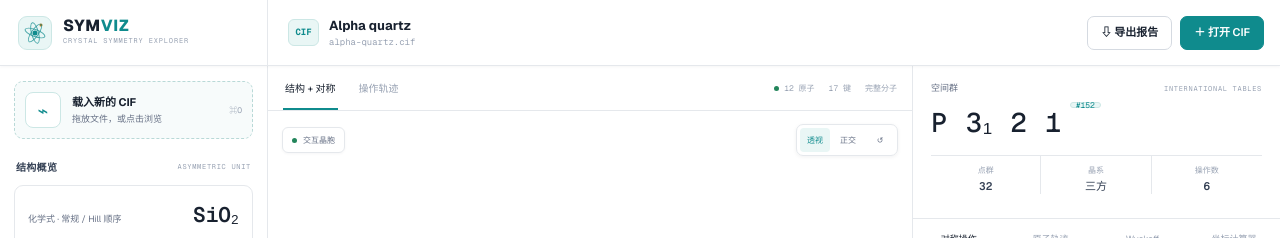
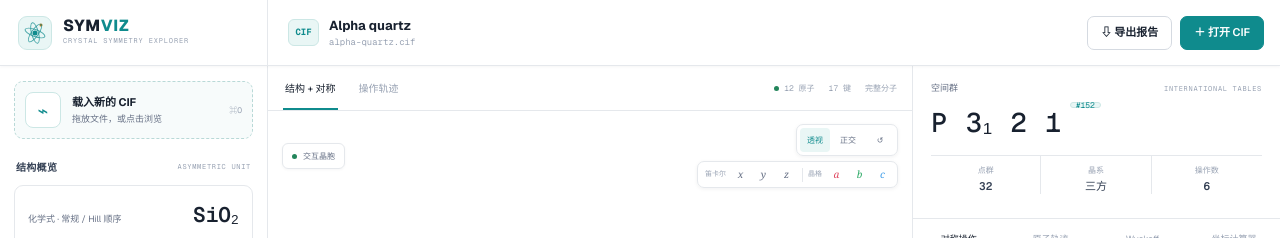
Before and after one commit to gutubu/SymVizCrystal, a Next.js app: page / in a window 1280 px wide. Shown: the top 238 px of the page. Built offline with nearby package versions, Linux system fonts and the light colour scheme.

Commit message:
Add projected axes and preset views

```diff
--- a/app/globals.css
+++ b/app/globals.css
@@ -448,6 +448,8 @@ canvas:focus-visible {
 .focus-chip button { height: 19px; padding: 0 6px; border: 0; border-radius: 4px; color: #0b6668; background: #d9efed; font-size: 7px; cursor: pointer; }
 .focus-chip button:hover { background: #c8e7e4; }
 
+.canvas-control-stack { display: flex; align-items: flex-end; flex-direction: column; gap: 5px; pointer-events: auto; }
+
 .canvas-actions {
   display: flex;
   gap: 3px;
@@ -462,6 +464,28 @@ canvas:focus-visible {
 .canvas-actions button { min-width: 28px; height: 24px; padding: 0 7px; border: 0; border-radius: 4px; color: var(--muted); background: transparent; font-size: 8px; cursor: pointer; }
 .canvas-actions button.active { color: var(--accent); background: var(--accent-soft); }
 .canvas-actions button:hover { color: var(--text); background: #f2f4f7; }
+
+.view-presets {
+  display: flex;
+  align-items: center;
+  gap: 2px;
+  height: 27px;
+  padding: 3px 4px 3px 7px;
+  border: 1px solid var(--line);
+  border-radius: 7px;
+  color: var(--subtle);
+  background: rgba(255, 255, 255, .95);
+  box-shadow: 0 1px 4px rgba(16, 24, 40, .06);
+}
+
+.view-presets > span { margin-right: 2px; font-size: 7px; white-space: nowrap; }
+.view-presets > i { width: 1px; height: 14px; margin: 0 3px; background: var(--line); }
+.view-presets button { display: grid; width: 21px; height: 19px; padding: 0; place-items: center; border: 0; border-radius: 4px; color: #667085; background: transparent; font-family: Georgia, "Cambria Math", serif; font-size: 10px; font-style: italic; cursor: pointer; }
+.view-presets button:hover { color: var(--text); background: #f2f4f7; }
+.view-presets button.active { color: #fff; background: var(--accent); }
+.view-presets button.lattice.a:not(.active) { color: #df4961; }
+.view-presets button.lattice.b:not(.active) { color: #2eaa67; }
+.view-presets button.lattice.c:not(.active) { color: #3f9de8; }
 
 .gesture-hint { position: absolute; z-index: 4; bottom: 12px; left: 50%; padding: 5px 10px; border: 1px solid var(--line); border-radius: 5px; color: var(--subtle); background: rgba(255, 255, 255, .86); font-size: 8px; transform: translateX(-50%); pointer-events: none; }
 
@@ -713,6 +737,8 @@ canvas:focus-visible {
   .mapping-row { grid-template-columns: 1fr 90px 1fr; gap: 7px; }
   .mapping-operation { grid-template-columns: 25px 1fr; gap: 4px; }
   .mapping-operation > span { width: 25px; height: 25px; }
+  .canvas-topbar { right: 8px; left: 8px; }
+  .view-presets > span { display: none; }
 }
 
 @media (prefers-reduced-motion: reduce) {
--- a/app/page.tsx
+++ b/app/page.tsx
@@ -29,6 +29,7 @@ type DisplaySettings = {
 
 type ProjectedAtom = { index: number; x: number; y: number; radius: number; depth: number };
 type Quaternion = [number, number, number, number];
+type ViewPreset = "x" | "y" | "z" | "a" | "b" | "c";
 type AtomFocusMode = "none" | "fade" | "isolate";
 type AtomFocus = { mode: AtomFocusMode; sourceLabel: string | null };
 type AtomContextMenu = { x: number; y: number; atomIndex: number };
@@ -127,6 +128,57 @@ function dot(a: Vec3, b: Vec3) {
   return a[0] * b[0] + a[1] * b[1] + a[2] * b[2];
 }
 
+function quaternionFromRotationMatrix(matrix: [Vec3, Vec3, Vec3]): Quaternion {
+  const trace = matrix[0][0] + matrix[1][1] + matrix[2][2];
+  let quaternion: Quaternion;
+  if (trace > 0) {
+    const scale = Math.sqrt(trace + 1) * 2;
+    quaternion = [
+      0.25 * scale,
+      (matrix[2][1] - matrix[1][2]) / scale,
+      (matrix[0][2] - matrix[2][0]) / scale,
+      (matrix[1][0] - matrix[0][1]) / scale,
+    ];
+  } else if (matrix[0][0] > matrix[1][1] && matrix[0][0] > matrix[2][2]) {
+    const scale = Math.sqrt(1 + matrix[0][0] - matrix[1][1] - matrix[2][2]) * 2;
+    quaternion = [
+      (matrix[2][1] - matrix[1][2]) / scale,
+      0.25 * scale,
+      (matrix[0][1] + matrix[1][0]) / scale,
+      (matrix[0][2] + matrix[2][0]) / scale,
+    ];
+  } else if (matrix[1][1] > matrix[2][2]) {
+    const scale = Math.sqrt(1 + matrix[1][1] - matrix[0][0] - matrix[2][2]) * 2;
+    quaternion = [
+      (matrix[0][2] - matrix[2][0]) / scale,
+      (matrix[0][1] + matrix[1][0]) / scale,
+      0.25 * scale,
+      (matrix[1][2] + matrix[2][1]) / scale,
+    ];
+  } else {
+    const scale = Math.sqrt(1 + matrix[2][2] - matrix[0][0] - matrix[1][1]) * 2;
+    quaternion = [
+      (matrix[1][0] - matrix[0][1]) / scale,
+      (matrix[0][2] + matrix[2][0]) / scale,
+      (matrix[1][2] + matrix[2][1]) / scale,
+      0.25 * scale,
+    ];
+  }
+  return normalizeQuaternion(quaternion);
+}
+
+function quaternionForView(direction: Vec3, preferredUp: Vec3) {
+  const forward = normalize(direction);
+  let upReference = normalize(preferredUp);
+  if (Math.abs(dot(forward, upReference)) > 0.94) {
+    upReference = ([[0, 1, 0], [0, 0, 1], [1, 0, 0]] as Vec3[])
+      .sort((a, b) => Math.abs(dot(forward, a)) - Math.abs(dot(forward, b)))[0];
+  }
+  const right = normalize(cross(upReference, forward));
+  const up = normalize(cross(forward, right));
+  return quaternionFromRotationMatrix([right, up, forward]);
+}
+
 function shadeHex(color: string, strength = 0.2) {
   const match = color.match(/^#([\da-f]{2})([\da-f]{2})([\da-f]{2})$/i);
   if (!match) return color;
@@ -220,6 +272,7 @@ function CrystalCanvas({
   const zoom = useRef(1);
   const drag = useRef({ active: false, x: 0, y: 0, moved: 0 });
   const [orthographic, setOrthographic] = useState(false);
+  const [viewPreset, setViewPreset] = useState<ViewPreset | null>(null);
   const [viewVersion, setViewVersion] = useState(0);
 
   const redraw = useCallback(() => setViewVersion((version) => version + 1), []);
@@ -530,52 +583,71 @@ function CrystalCanvas({
       { vector: normalize(bVector), color: "#65df91", label: "b" },
       { vector: normalize(cVector), color: "#5db5ff", label: "c" },
     ];
+    context.fillStyle = "#64748b";
+    context.beginPath();
+    context.arc(axesOrigin.x, axesOrigin.y, 2, 0, Math.PI * 2);
+    context.fill();
     for (const axis of axes) {
       const rotated = rotate(vectorAdd(center, vectorScale(axis.vector, maxCell * 0.35)));
-      const length = 25;
-      const norm = Math.hypot(rotated[0], rotated[1]);
+      const maximumLength = 25;
+      const spatialLength = Math.hypot(...rotated) || 1;
+      const screenNorm = Math.hypot(rotated[0], rotated[1]);
+      const screenFraction = Math.min(1, screenNorm / spatialLength);
+      const projectedLength = maximumLength * screenFraction;
+      let labelX = axesOrigin.x + 7;
+      let labelY = axesOrigin.y - 5;
       context.strokeStyle = axis.color;
       context.fillStyle = axis.color;
       context.lineWidth = 1.5;
       context.font = "600 10px ui-monospace, monospace";
-      if (norm < 0.055) {
-        context.beginPath();
-        context.arc(axesOrigin.x, axesOrigin.y, 4, 0, Math.PI * 2);
-        context.stroke();
-        if (rotated[2] > 0) {
-          context.beginPath();
-          context.arc(axesOrigin.x, axesOrigin.y, 1.6, 0, Math.PI * 2);
-          context.fill();
-        } else {
-          context.beginPath();
-          context.moveTo(axesOrigin.x - 2.2, axesOrigin.y - 2.2);
-          context.lineTo(axesOrigin.x + 2.2, axesOrigin.y + 2.2);
-          context.moveTo(axesOrigin.x + 2.2, axesOrigin.y - 2.2);
-          context.lineTo(axesOrigin.x - 2.2, axesOrigin.y + 2.2);
-          context.stroke();
-        }
-        context.fillText(axis.label, axesOrigin.x + 7, axesOrigin.y - 5);
-      } else {
-        const x = axesOrigin.x + (rotated[0] / norm) * length;
-        const y = axesOrigin.y - (rotated[1] / norm) * length;
+
+      if (screenNorm > 1e-6 && projectedLength > 0.3) {
+        const x = axesOrigin.x + (rotated[0] / screenNorm) * projectedLength;
+        const y = axesOrigin.y - (rotated[1] / screenNorm) * projectedLength;
+        labelX = x + 3;
+        labelY = y - 2;
         context.beginPath();
         context.moveTo(axesOrigin.x, axesOrigin.y);
         context.lineTo(x, y);
         context.stroke();
+        if (projectedLength > 4) {
           const angle = Math.atan2(y - axesOrigin.y, x - axesOrigin.x);
+          const arrowSize = Math.min(5, projectedLength * 0.24);
           context.beginPath();
           context.moveTo(x, y);
-        context.lineTo(x - 5 * Math.cos(angle - 0.45), y - 5 * Math.sin(angle - 0.45));
-        context.lineTo(x - 5 * Math.cos(angle + 0.45), y - 5 * Math.sin(angle + 0.45));
+          context.lineTo(x - arrowSize * Math.cos(angle - 0.45), y - arrowSize * Math.sin(angle - 0.45));
+          context.lineTo(x - arrowSize * Math.cos(angle + 0.45), y - arrowSize * Math.sin(angle + 0.45));
           context.closePath();
           context.fill();
-        context.fillText(axis.label, x + 3, y - 2);
         }
       }
-    context.fillStyle = "#64748b";
+
+      const faceOnStrength = Math.max(0, 1 - screenFraction);
+      if (faceOnStrength > 0.04) {
+        context.save();
+        context.globalAlpha = Math.min(1, faceOnStrength * 1.45);
+        const markerRadius = 1.7 + faceOnStrength * 2.5;
         context.beginPath();
-    context.arc(axesOrigin.x, axesOrigin.y, 2, 0, Math.PI * 2);
+        context.arc(axesOrigin.x, axesOrigin.y, markerRadius, 0, Math.PI * 2);
+        context.stroke();
+        if (rotated[2] > 0) {
+          context.beginPath();
+          context.arc(axesOrigin.x, axesOrigin.y, Math.max(0.8, markerRadius * 0.38), 0, Math.PI * 2);
           context.fill();
+        } else {
+          const crossSize = Math.max(1.2, markerRadius * 0.55);
+          context.beginPath();
+          context.moveTo(axesOrigin.x - crossSize, axesOrigin.y - crossSize);
+          context.lineTo(axesOrigin.x + crossSize, axesOrigin.y + crossSize);
+          context.moveTo(axesOrigin.x + crossSize, axesOrigin.y - crossSize);
+          context.lineTo(axesOrigin.x - crossSize, axesOrigin.y + crossSize);
+          context.stroke();
+        }
+        context.restore();
+      }
+      context.fillStyle = axis.color;
+      context.fillText(axis.label, labelX, labelY);
+    }
   }, [structure, display, selectedAtomIndex, selectedOperation, atomFocus, orthographic, viewVersion]);
 
   useEffect(() => {
@@ -600,6 +672,7 @@ function CrystalCanvas({
     const yawDelta = quaternionFromAxis([0, 1, 0], dx * 0.008);
     const pitchDelta = quaternionFromAxis([1, 0, 0], dy * 0.008);
     rotation.current = normalizeQuaternion(quaternionMultiply(pitchDelta, quaternionMultiply(yawDelta, rotation.current)));
+    if (dx || dy) setViewPreset(null);
     redraw();
   }
 
@@ -624,6 +697,23 @@ function CrystalCanvas({
   function resetView() {
     rotation.current = initialViewQuaternion();
     zoom.current = 1;
+    setViewPreset(null);
+    redraw();
+  }
+
+  function selectPresetView(preset: ViewPreset) {
+    const [a, b, c] = latticeVectors(structure.cell);
+    const presets: Record<ViewPreset, { direction: Vec3; up: Vec3 }> = {
+      x: { direction: [1, 0, 0], up: [0, 1, 0] },
+      y: { direction: [0, 1, 0], up: [0, 0, 1] },
+      z: { direction: [0, 0, 1], up: [0, 1, 0] },
+      a: { direction: a, up: b },
+      b: { direction: b, up: c },
+      c: { direction: c, up: b },
+    };
+    const selected = presets[preset];
+    rotation.current = quaternionForView(selected.direction, selected.up);
+    setViewPreset(preset);
     redraw();
   }
 
@@ -659,10 +749,33 @@ function CrystalCanvas({
             <button type="button" onClick={onClearAtomFocus}>恢复全部</button>
           </div>}
         </div>
+        <div className="canvas-control-stack">
           <div className="canvas-actions">
             <button type="button" className={!orthographic ? "active" : ""} onClick={() => setOrthographic(false)}>透视</button>
             <button type="button" className={orthographic ? "active" : ""} onClick={() => setOrthographic(true)}>正交</button>
             <button type="button" onClick={resetView} aria-label="复位视图">↺</button>
+          </div>
+          <div className="view-presets" aria-label="定向观察视图">
+            <span>笛卡尔</span>
+            {(["x", "y", "z"] as ViewPreset[]).map((preset) => <button
+              type="button"
+              key={preset}
+              className={viewPreset === preset ? "active cartesian" : "cartesian"}
+              title={`沿笛卡尔 +${preset} 方向观察`}
+              aria-label={`沿笛卡尔正 ${preset} 方向观察`}
+              onClick={() => selectPresetView(preset)}
+            >{preset}</button>)}
+            <i />
+            <span>晶格</span>
+            {(["a", "b", "c"] as ViewPreset[]).map((preset) => <button
+              type="button"
+              key={preset}
+              className={viewPreset === preset ? `active lattice ${preset}` : `lattice ${preset}`}
+              title={`沿晶格 +${preset} 方向观察`}
+              aria-label={`沿晶格正 ${preset} 方向观察`}
+              onClick={() => selectPresetView(preset)}
+            >{preset}</button>)}
+          </div>
         </div>
       </div>
       <div className="gesture-hint">拖拽旋转 · 滚轮缩放 · 左键选择 · 右键聚焦</div>
```
Also changed, not shown: 1 other file (tests, documents, lock files or other folders). Lines whose indentation alone changed are shown as unchanged.
